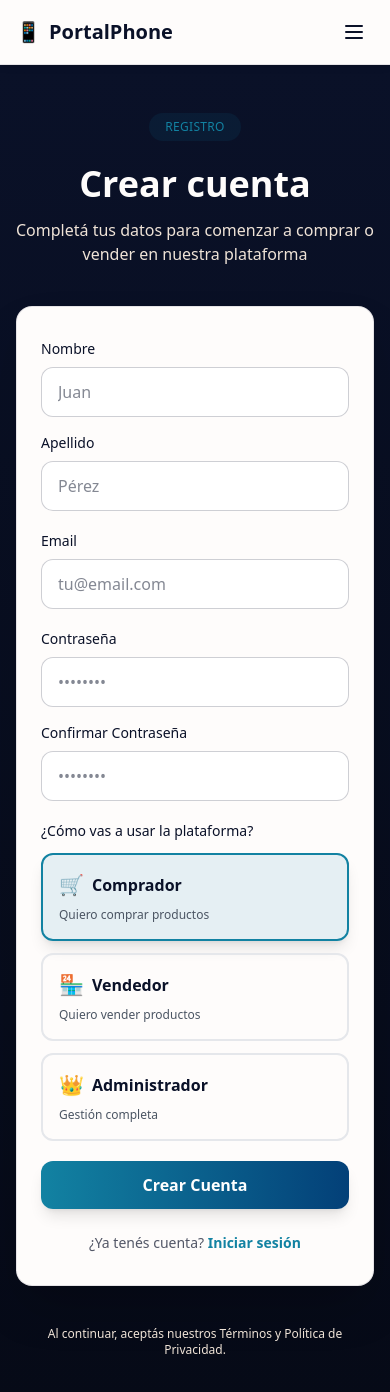
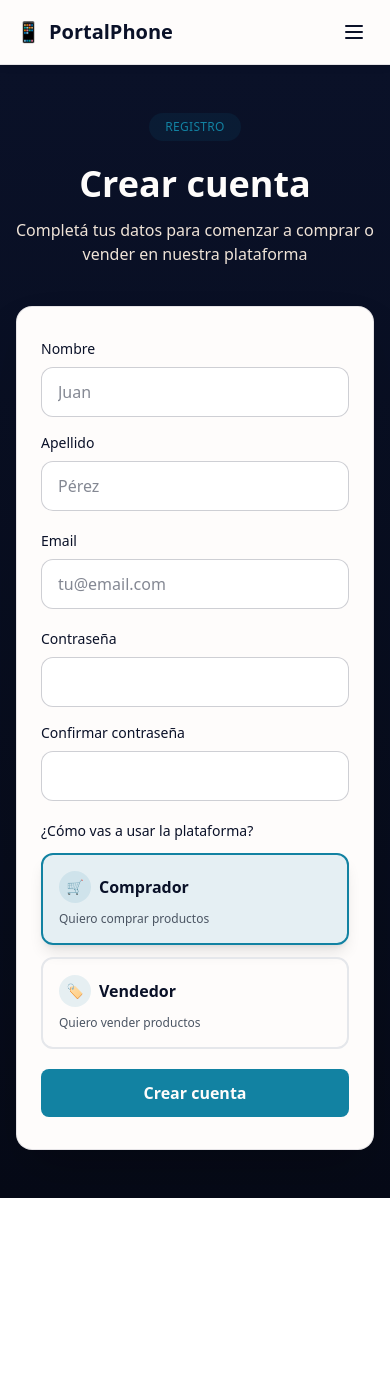
Before and after one commit to brunocicerchia/frontend_store, a React (Vite) app: page /register in a window 390 px wide. Shown: the top 1392 px of the page. After the commit the page ends 1198 px from the top, so only its background shows below. Built offline with nearby package versions, Linux system fonts and the light colour scheme.

Commit message:
Register Page Redux

```diff
--- a/src/components/RegisterPageComp.jsx
+++ b/src/components/RegisterPageComp.jsx
@@ -1,34 +1,38 @@
 // src/components/RegisterPageComp.jsx
 import React, { useState } from "react";
 import { useNavigate } from "react-router-dom";
-
-const API_BASE = "http://localhost:8080/api/v1";
-const API_REGISTER_URL = `${API_BASE}/auth/register`;
-const API_ME_URL = `${API_BASE}/users/me`;
+import { useDispatch, useSelector } from "react-redux";
+import {
+  registerUser,
+  selectAuthStatus,
+  selectAuthError,
+} from "../store/authSlice";
 
 export default function RegisterPageComp() {
   const navigate = useNavigate();
+  const dispatch = useDispatch();
+  const authStatus = useSelector(selectAuthStatus);
+  const authError = useSelector(selectAuthError);
+
   const [formData, setFormData] = useState({
     firstname: "",
     lastname: "",
     email: "",
     password: "",
     confirmPassword: "",
-    role: "BUYER"
+    role: "BUYER",
   });
-  const [loading, setLoading] = useState(false);
   const [error, setError] = useState(null);
 
   const handleChange = (e) => {
     const { name, value } = e.target;
-    setFormData(prev => ({ ...prev, [name]: value }));
+    setFormData((prev) => ({ ...prev, [name]: value }));
   };
 
-  async function handleSubmit(e) {
+  const handleSubmit = async (e) => {
     e.preventDefault();
     setError(null);
 
-    // Validaciones
     if (formData.password !== formData.confirmPassword) {
       setError("Las contraseñas no coinciden");
       return;
@@ -39,69 +43,37 @@ export default function RegisterPageComp() {
       return;
     }
 
-    setLoading(true);
-
     try {
-      // Registro
-      const registerBody = {
+      const payload = {
         firstname: formData.firstname,
         lastname: formData.lastname,
         email: formData.email,
         password: formData.password,
-        role: formData.role
+        role: formData.role,
       };
 
-      const res = await fetch(API_REGISTER_URL, {
-        method: "POST",
-        headers: { "Content-Type": "application/json" },
-        body: JSON.stringify(registerBody),
-      });
+      const result = await dispatch(registerUser(payload)).unwrap();
+      const userRoles = result?.user?.roles || [];
+      const finalRole =
+        formData.role === "SELLER" || userRoles.includes("SELLER")
+          ? "SELLER"
+          : "BUYER";
 
-      if (!res.ok) {
-        let msg = "Error al registrarse";
-        try {
-          const t = await res.text();
-          if (t) msg = t;
-        } catch {}
-        throw new Error(msg);
-      }
-
-      const data = await res.json();
-      const token = data.access_token || data.token || data.jwt;
-      if (!token) throw new Error("La API no devolvió access_token");
-
-      // Guardar token
-      localStorage.setItem("jwt", token);
-
-      // Obtener información del usuario
-      const meRes = await fetch(API_ME_URL, {
-        headers: { Authorization: `Bearer ${token}` },
-      });
-
-      if (meRes.ok) {
-        const me = await meRes.json();
-        localStorage.setItem("user", JSON.stringify(me));
-
-        // Redirigir según el rol
-        if (formData.role === "SELLER") {
-          window.location.assign("/dashboard");
+      if (finalRole === "SELLER") {
+        navigate("/dashboard", { replace: true });
       } else {
-          window.location.assign("/");
-        }
-      } else {
-        window.location.assign("/");
+        navigate("/", { replace: true });
       }
     } catch (err) {
       setError(err.message || "No se pudo completar el registro");
-    } finally {
-      setLoading(false);
     }
-  }
+  };
+
+  const isSubmitting = authStatus === "loading";
 
   return (
     <div className="min-h-screen bg-gradient-to-b from-brand-dark to-brand-dark-700">
       <div className="max-w-7xl mx-auto px-4 sm:px-6 lg:px-8 py-12 sm:py-16 lg:py-20">
-        {/* Header */}
         <div className="mb-10 sm:mb-14 text-center">
           <div className="flex justify-center mb-5">
             <span className="inline-flex items-center px-4 py-1.5 rounded-full bg-brand-contrast/10 text-brand-contrast text-xs sm:text-sm font-medium tracking-wide">
@@ -119,7 +91,6 @@ export default function RegisterPageComp() {
         <div className="max-w-2xl mx-auto bg-brand-light rounded-2xl shadow-2xl border border-brand-dark/10 overflow-hidden">
           <div className="px-6 sm:px-8 py-8 sm:py-10">
             <form className="space-y-5" onSubmit={handleSubmit}>
-              {/* Nombre y Apellido */}
               <div className="grid grid-cols-1 md:grid-cols-2 gap-4">
                 <div>
                   <label className="block text-sm font-medium text-brand-dark mb-2">
@@ -151,7 +122,6 @@ export default function RegisterPageComp() {
                 </div>
               </div>
 
-              {/* Email */}
               <div>
                 <label className="block text-sm font-medium text-brand-dark mb-2">
                   Email
@@ -167,7 +137,6 @@ export default function RegisterPageComp() {
                 />
               </div>
 
-              {/* Contraseñas */}
               <div className="grid grid-cols-1 md:grid-cols-2 gap-4">
                 <div>
                   <label className="block text-sm font-medium text-brand-dark mb-2">
@@ -179,13 +148,12 @@ export default function RegisterPageComp() {
                     value={formData.password}
                     onChange={handleChange}
                     required
-                    placeholder="••••••••"
                     className="w-full rounded-xl border border-brand-dark/20 bg-white/90 px-4 py-3 text-brand-dark placeholder-brand-dark/50 outline-none focus:ring-2 focus:ring-brand-contrast/60 focus:border-brand-contrast/60 transition"
                   />
                 </div>
                 <div>
                   <label className="block text-sm font-medium text-brand-dark mb-2">
-                    Confirmar Contraseña
+                    Confirmar contraseña
                   </label>
                   <input
                     type="password"
@@ -193,7 +161,6 @@ export default function RegisterPageComp() {
                     value={formData.confirmPassword}
                     onChange={handleChange}
                     required
-                    placeholder="••••••••"
                     className="w-full rounded-xl border border-brand-dark/20 bg-white/90 px-4 py-3 text-brand-dark placeholder-brand-dark/50 outline-none focus:ring-2 focus:ring-brand-contrast/60 focus:border-brand-contrast/60 transition"
                   />
                 </div>
@@ -203,93 +170,49 @@ export default function RegisterPageComp() {
                 <label className="block text-sm font-medium text-brand-dark mb-3">
                   ¿Cómo vas a usar la plataforma?
                 </label>
-                <div className="grid grid-cols-1 md:grid-cols-3 gap-3">
+                <div className="grid grid-cols-1 md:grid-cols-2 gap-3">
+                  {[
+                    { key: "BUYER", label: "Comprador", desc: "Quiero comprar productos", icon: "🛒" },
+                    { key: "SELLER", label: "Vendedor", desc: "Quiero vender productos", icon: "🏷️" },
+                  ].map((option) => (
                     <button
+                      key={option.key}
                       type="button"
-                    onClick={() => setFormData(prev => ({ ...prev, role: "BUYER" }))}
+                      onClick={() => setFormData((prev) => ({ ...prev, role: option.key }))}
                       className={`p-4 rounded-xl border-2 transition-all text-left ${
-                      formData.role === "BUYER"
+                        formData.role === option.key
                           ? "border-brand-contrast bg-brand-contrast/10 shadow-lg"
                           : "border-gray-200 hover:border-brand-contrast/50"
                       }`}
                     >
                       <div className="flex items-center gap-2 mb-2">
-                      <span className="text-xl">🛒</span>
-                      <span className="font-semibold text-brand-dark">Comprador</span>
+                        <span className="inline-flex h-8 w-8 items-center justify-center rounded-full bg-brand-contrast/10 text-brand-contrast text-sm font-semibold">
+                          {option.icon}
+                        </span>
+                        <span className="font-semibold text-brand-dark">{option.label}</span>
                       </div>
-                    <p className="text-xs text-gray-600">
-                      Quiero comprar productos
-                    </p>
+                      <p className="text-xs text-gray-600">{option.desc}</p>
                     </button>
-
-                  <button
-                    type="button"
-                    onClick={() => setFormData(prev => ({ ...prev, role: "SELLER" }))}
-                    className={`p-4 rounded-xl border-2 transition-all text-left ${
-                      formData.role === "SELLER"
-                        ? "border-brand-contrast bg-brand-contrast/10 shadow-lg"
-                        : "border-gray-200 hover:border-brand-contrast/50"
-                    }`}
-                  >
-                    <div className="flex items-center gap-2 mb-2">
-                      <span className="text-xl">🏪</span>
-                      <span className="font-semibold text-brand-dark">Vendedor</span>
-                    </div>
-                    <p className="text-xs text-gray-600">
-                      Quiero vender productos
-                    </p>
-                  </button>
-
-                  <button
-                    type="button"
-                    onClick={() => setFormData(prev => ({ ...prev, role: "ADMIN" }))}
-                    className={`p-4 rounded-xl border-2 transition-all text-left ${
-                      formData.role === "ADMIN"
-                        ? "border-brand-contrast bg-brand-contrast/10 shadow-lg"
-                        : "border-gray-200 hover:border-brand-contrast/50"
-                    }`}
-                  >
-                    <div className="flex items-center gap-2 mb-2">
-                      <span className="text-xl">👑</span>
-                      <span className="font-semibold text-brand-dark">Administrador</span>
-                    </div>
-                    <p className="text-xs text-gray-600">
-                      Gestión completa
-                    </p>
-                  </button>
+                  ))}
                 </div>
               </div>
 
-              {error && (
-                <div className="rounded-lg bg-red-50 text-red-700 px-4 py-3 text-sm border border-red-200">
-                  {error}
+              {(error || authError) && (
+                <div className="bg-red-100 text-red-800 px-4 py-3 rounded-lg text-sm">
+                  {error || authError}
                 </div>
               )}
 
               <button
                 type="submit"
-                disabled={loading}
-                className="w-full inline-flex items-center justify-center rounded-xl bg-gradient-to-r from-brand-contrast to-brand-alt-500 text-white font-semibold px-4 py-3 shadow-lg hover:shadow-xl active:scale-[0.99] transition disabled:opacity-60"
+                disabled={isSubmitting}
+                className="w-full bg-brand-contrast text-brand-light py-3 rounded-lg font-semibold hover:bg-brand-contrast-600 transition-all duration-300 focus:ring-2 focus:ring-brand-contrast focus:ring-offset-2 disabled:opacity-50"
               >
-                {loading ? "Registrando…" : "Crear Cuenta"}
+                {isSubmitting ? "Registrando..." : "Crear cuenta"}
               </button>
             </form>
-
-            <div className="mt-6 text-center text-sm text-brand-dark/70">
-              ¿Ya tenés cuenta?{" "}
-              <button
-                onClick={() => navigate("/login")}
-                className="text-brand-contrast hover:underline font-semibold"
-              >
-                Iniciar sesión
-              </button>
           </div>
         </div>
-        </div>
-
-        <p className="text-center mt-10 text-brand-light-400 text-xs">
-          Al continuar, aceptás nuestros Términos y Política de Privacidad.
-        </p>
       </div>
     </div>
   );
--- a/src/store/authSlice.js
+++ b/src/store/authSlice.js
@@ -4,6 +4,7 @@ import { getUser, getToken } from '../lib/auth';
 
 const API_BASE = "http://localhost:8080/api/v1";
 const API_LOGIN_URL = `${API_BASE}/auth/authenticate`;
+const API_REGISTER_URL = `${API_BASE}/auth/register`;
 const API_ME_URL = `${API_BASE}/users/me`;
 
 // 1) Thunk: hace el fetch, maneja errores y devuelve { user, token }
@@ -50,6 +51,55 @@ export const loginUser = createAsyncThunk(
       return { user: me, token };
     } catch (err) {
       return rejectWithValue(err.message || 'No se pudo iniciar sesión');
+    }
+  }
+);
+
+export const registerUser = createAsyncThunk(
+  'auth/registerUser',
+  async ({ firstname, lastname, email, password, role }, { rejectWithValue }) => {
+    try {
+      const safeRole = role === 'ADMIN' ? 'BUYER' : role;
+      const res = await fetch(API_REGISTER_URL, {
+        method: 'POST',
+        headers: { 'Content-Type': 'application/json' },
+        body: JSON.stringify({
+          firstname,
+          lastname,
+          email,
+          password,
+          role: safeRole,
+        }),
+      });
+
+      if (!res.ok) {
+        let msg = 'Error al registrarse';
+        try {
+          const t = await res.text();
+          if (t) msg = t;
+        } catch {}
+        return rejectWithValue(msg);
+      }
+
+      const data = await res.json();
+      const token = data.access_token || data.token || data.jwt;
+      if (!token) {
+        return rejectWithValue('La API no devolvió access_token');
+      }
+
+      let me = null;
+      try {
+        const meRes = await fetch(API_ME_URL, {
+          headers: { Authorization: `Bearer ${token}` },
+        });
+        if (meRes.ok) {
+          me = await meRes.json();
+        }
+      } catch {}
+
+      return { user: me, token };
+    } catch (err) {
+      return rejectWithValue(err.message || 'No se pudo completar el registro');
     }
   }
 );
@@ -103,6 +153,33 @@ const authSlice = createSlice({
       .addCase(loginUser.rejected, (state, action) => {
         state.status = 'failed';
         state.error = action.payload || 'No se pudo iniciar sesión';
+      })
+      .addCase(registerUser.pending, (state) => {
+        state.status = 'loading';
+        state.error = null;
+      })
+      .addCase(registerUser.fulfilled, (state, action) => {
+        state.status = 'succeeded';
+        state.error = null;
+        const { user, token } = action.payload || {};
+        state.user = user || null;
+        state.token = token || null;
+
+        if (token) {
+          localStorage.setItem('jwt', token);
+        } else {
+          localStorage.removeItem('jwt');
+        }
+
+        if (user) {
+          localStorage.setItem('user', JSON.stringify(user));
+        } else {
+          localStorage.removeItem('user');
+        }
+      })
+      .addCase(registerUser.rejected, (state, action) => {
+        state.status = 'failed';
+        state.error = action.payload || 'No se pudo completar el registro';
       });
   },
 });
```
Lines whose indentation alone changed are shown as unchanged.
